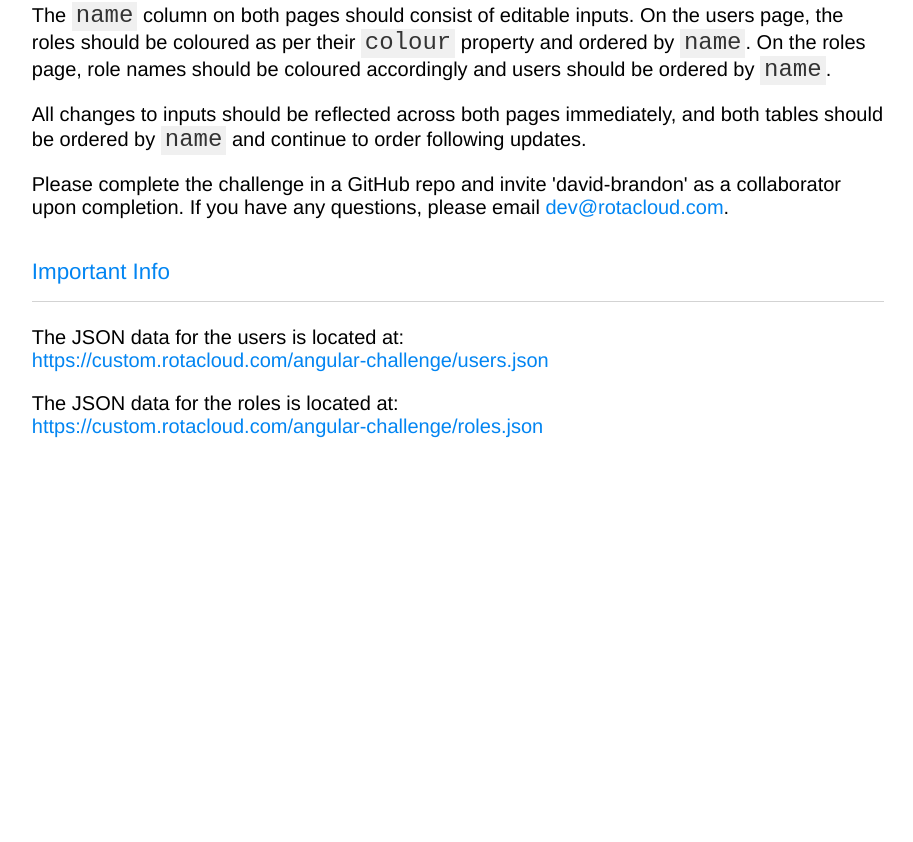
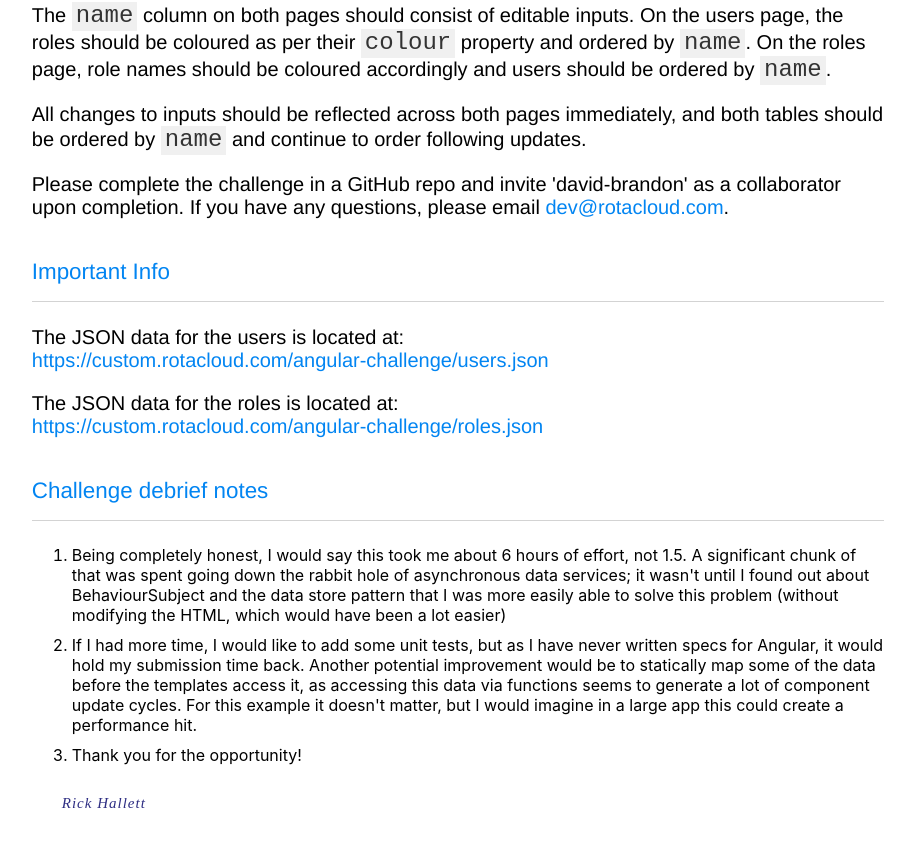
Before and after one commit to rickhallett/rota-copta, an Angular app: page / in a window 1280 px wide. Shown: the part 290-1132 px from the top of the page, without its empty margins (182-1095 px from the left). Before the commit the page ends 800 px from the top, so only its background shows below. Built offline with nearby package versions, Linux system fonts and the light colour scheme.

Commit message:
add debrief notes

```diff
--- a/src/app/components/home/home.component.css
+++ b/src/app/components/home/home.component.css
@@ -43,3 +43,17 @@ section#home > p > strong:hover {
 	cursor: pointer;
 	color: #027ee5;
 }
+
+section#home > p:last-of-type {
+	font-size: 15px;
+	letter-spacing: 1px;
+	font-style: italic;
+	font-family: cursive;
+	color: rgb(46, 46, 131);
+	margin: 30px;
+}
+
+section#home > ol > li {
+	margin-top: 10px;
+	font-family: -apple-system, BlinkMacSystemFont, 'Segoe UI', Roboto, Oxygen, Ubuntu, Cantarell, 'Open Sans', 'Helvetica Neue', sans-serif;
+}
--- a/src/app/components/home/home.component.html
+++ b/src/app/components/home/home.component.html
@@ -36,4 +36,22 @@
 		<a href="https://custom.rotacloud.com/angular-challenge/roles.json" target="_blank">https://custom.rotacloud.com/angular-challenge/roles.json</a>
 	</p>
 
+
+	<h2>Challenge debrief notes</h2>
+
+	<ol>
+		<li>Being completely honest, I would say this took me about 6 hours of effort, not 1.5. A significant chunk of that was spent going down
+			the rabbit hole of asynchronous data services; it wasn't until I found out about BehaviourSubject and the data store pattern that
+			I was more easily able to solve this problem (without modifying the HTML, which would have been a lot easier)
+		</li>
+		<li>If I had more time, I would like to add some unit tests, but as I have never written specs for Angular, it would hold my submission time back.
+			Another potential improvement would be to statically map some of the data before the templates access it, as accessing this data via functions
+			seems to generate a lot of component update cycles. For this example it doesn't matter, but I would imagine in a large app this could create a
+			performance hit.
+		</li>
+		<li>Thank you for the opportunity!</li>
+	</ol>
+
+	<p>Rick Hallett</p>
+
 </section>
```
